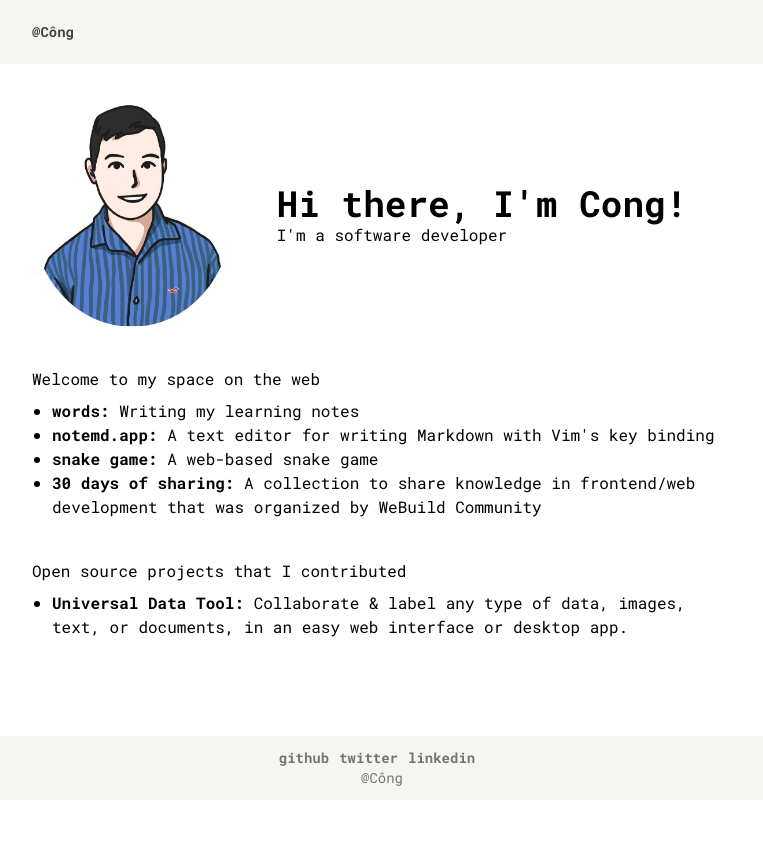
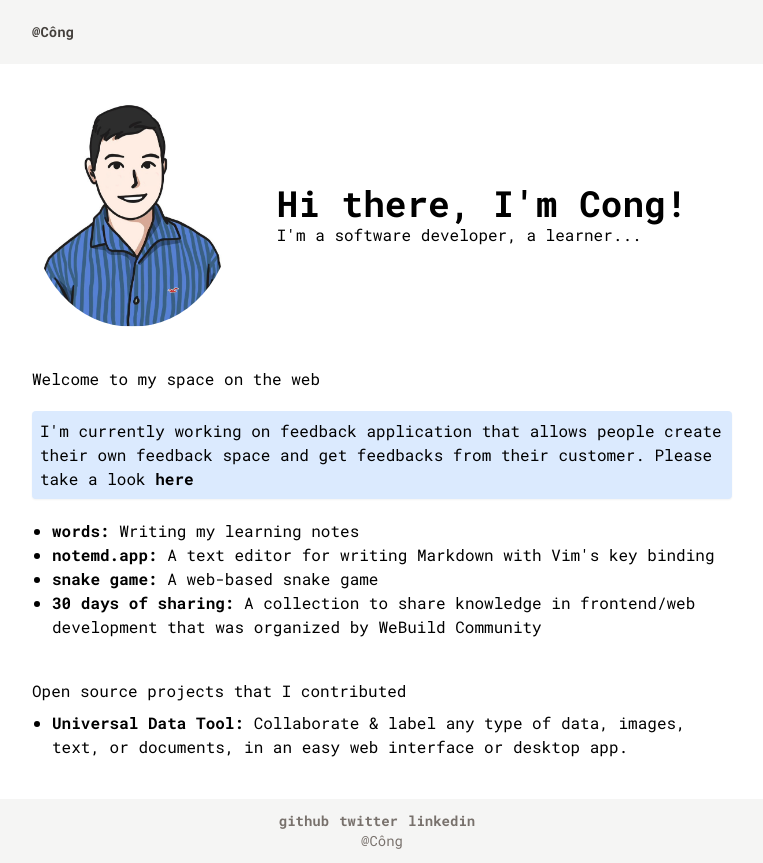
Before and after one commit to congdv/congdv.com, a Next.js app: page / in a window 1280 px wide. Shown: the whole page, without its empty margins (258-1021 px from the left). Before the commit the page ends 800 px from the top, so only its background shows below. Built offline with nearby package versions, Linux system fonts and the light colour scheme.

Commit message:
Add a new project

```diff
--- a/src/pages/index.tsx
+++ b/src/pages/index.tsx
@@ -15,10 +15,23 @@ export default function Home() {
           />
           <div className="about-me">
             <h1 className="text-4xl font-bold">{"Hi there, I'm Cong!"}</h1>
-            <p>I&apos;m a software developer</p>
+            <p>I&apos;m a software developer, a learner...</p>
           </div>
         </div>
         <p className="mt-10">Welcome to my space on the web</p>
+        <div className="p-2 my-5 bg-blue-100 rounded shadow-sm">
+          I&apos;m currently working on feedback application that allows people
+          create their own feedback space and get feedbacks from their customer.
+          Please take a look{' '}
+          <Link
+            href="https://feedback.congdv.com/"
+            rel="noopener noreferrer"
+            target="_blank"
+            className="font-bold hover:underline"
+          >
+            here
+          </Link>
+        </div>
         <ul className="mt-2 ml-5 list-disc">
           <li>
             <Link href="/words" className="font-bold hover:underline">
@@ -50,7 +63,7 @@ export default function Home() {
           </li>
           <li>
             <Link
-              href="https://30daysofsharing.com/"
+              href="https://30daysofsharing.congdv.com/"
               className="font-bold hover:underline"
               target="_blank"
               rel="noopener noreferrer"
```
